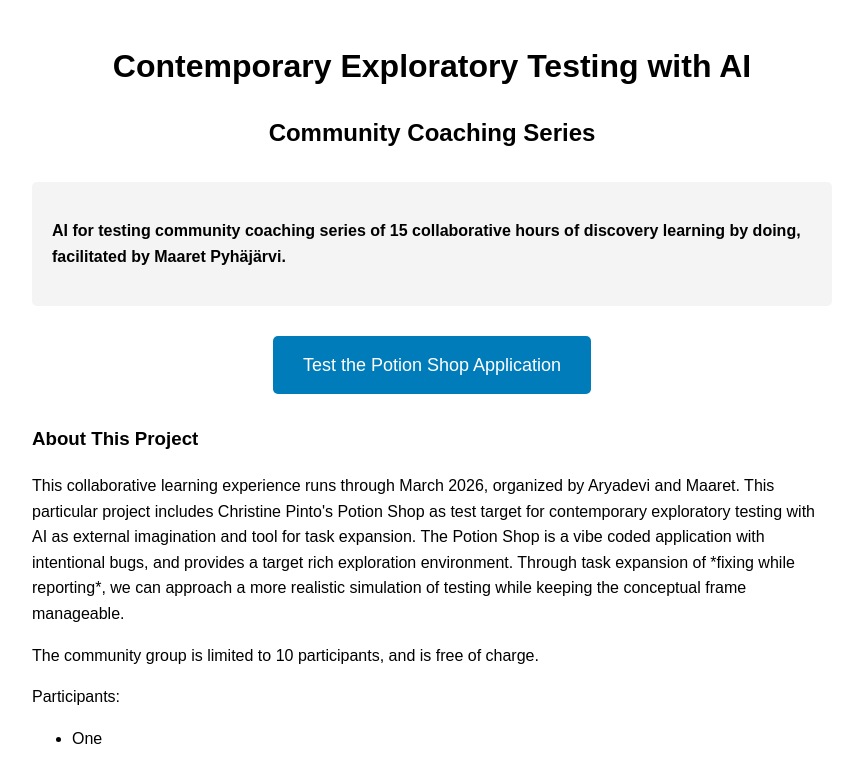
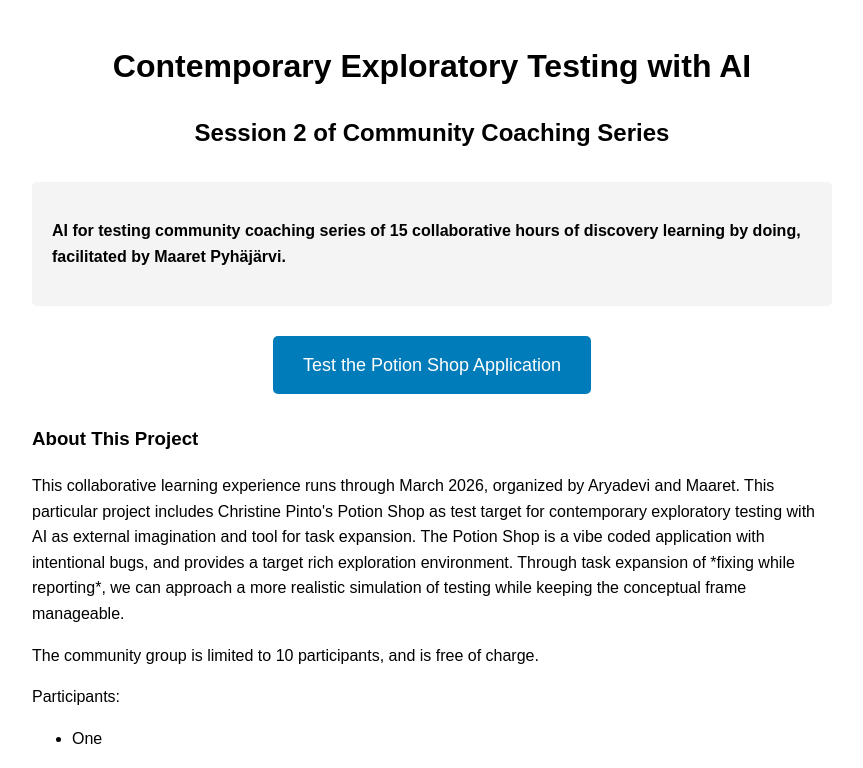
Before and after one commit to QE-at-CGI-FI/cet-with-ai, a plain HTML site: page index.html in a window 1280 px wide. Shown: the top 768 px of the page, without its empty margins (208-1071 px from the left). Drawn offline with Linux system fonts and the light colour scheme.

Commit message:
Add session 2 info

```diff
--- a/index.html
+++ b/index.html
@@ -49,7 +49,7 @@
 <body>
     <div class="header">
         <h1>Contemporary Exploratory Testing with AI</h1>
-        <h2>Community Coaching Series</h2>
+        <h2>Session 2 of Community Coaching Series</h2>
     </div>
 
     <div class="description">
```
